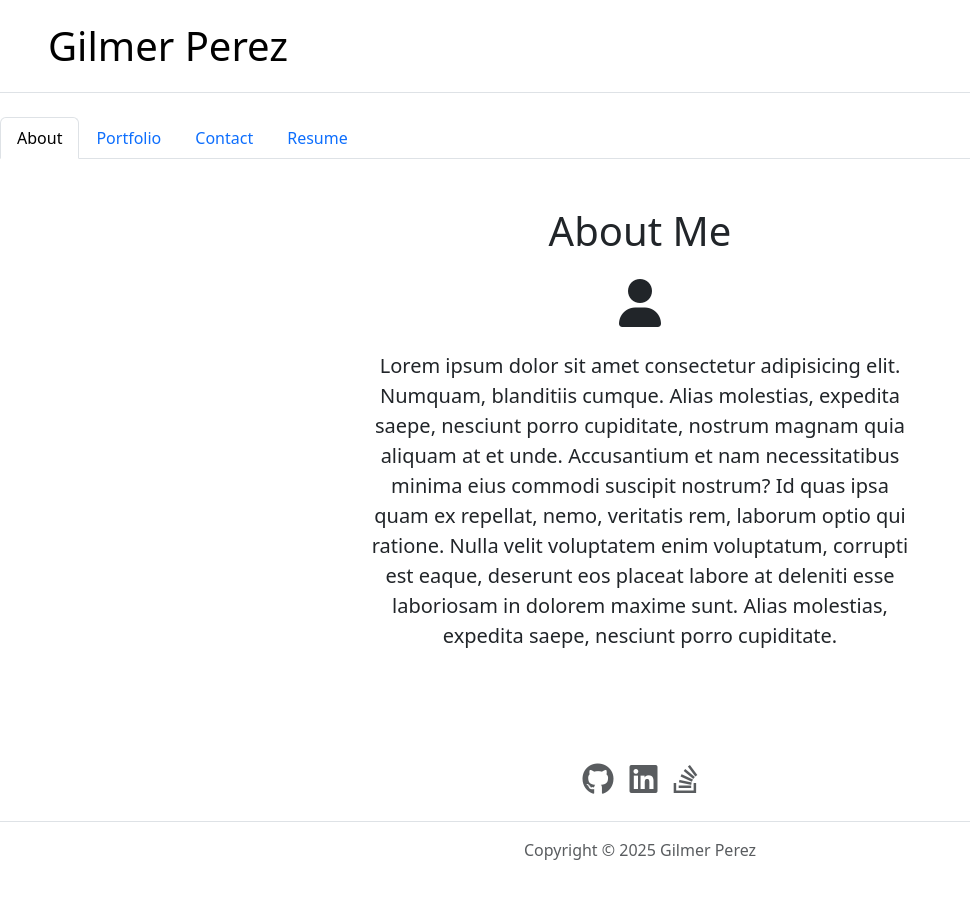
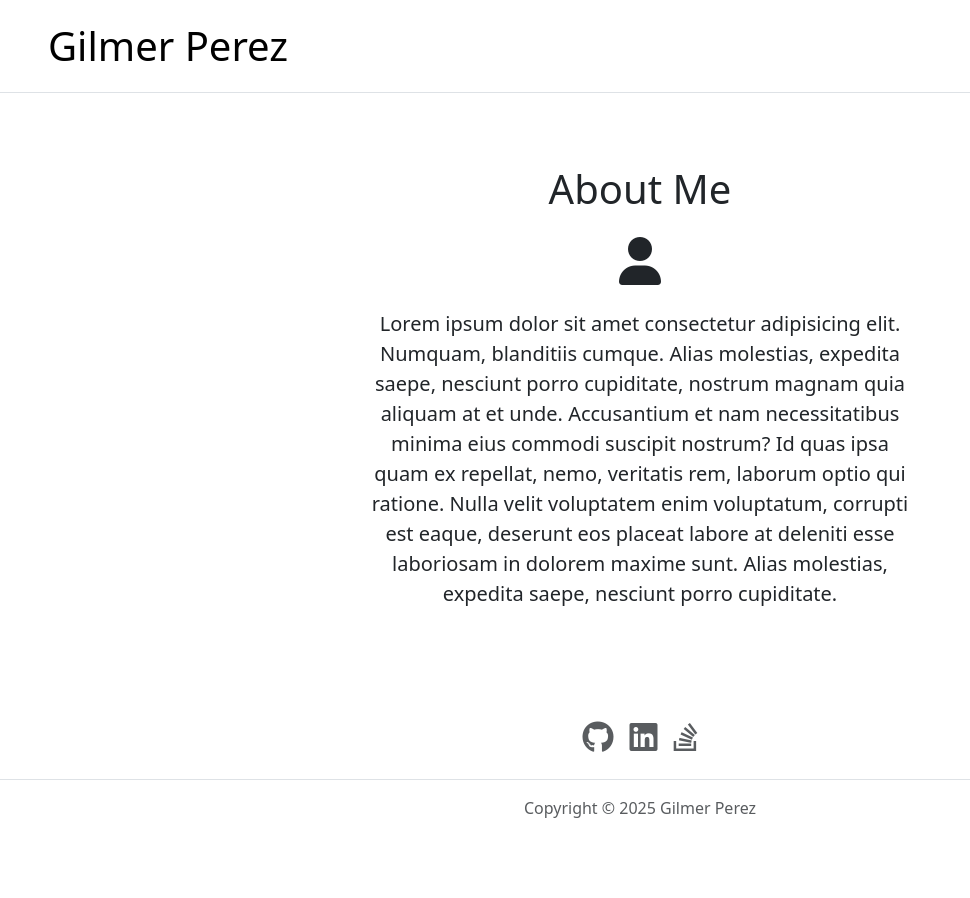
Before and after one commit to gilmerperez/module-12-challenge, a React (Vite) app: page / in a window 1280 px wide. Shown: the top 898 px of the page, without its empty margins (0-970 px from the left). After the commit the page ends 876 px from the top, so only its background shows below. Built offline with nearby package versions, Linux system fonts and the light colour scheme.

Commit message:
Eliminated Navigation component from App.jsx and edited Header.jsx to include Navigation component

```diff
--- a/src/App.jsx
+++ b/src/App.jsx
@@ -9,7 +9,6 @@
   return (
     <>
       <Header />
-      <Navigation />
       <Outlet />
       <Footer />
     </>
--- a/src/components/Header.jsx
+++ b/src/components/Header.jsx
@@ -1,4 +1,5 @@
 import React from 'react'
+import Navigation from './Navigation'
 
 const Header = () => {
   return (
```
